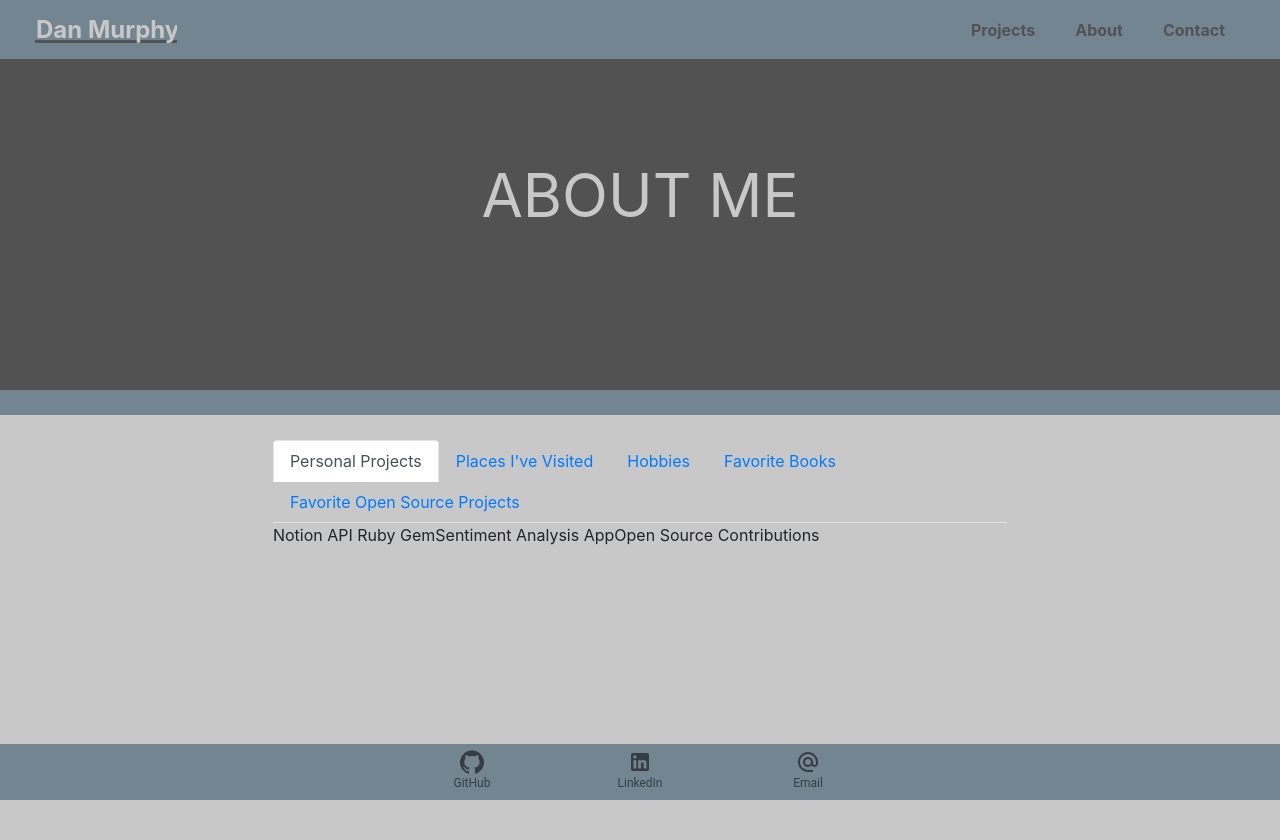
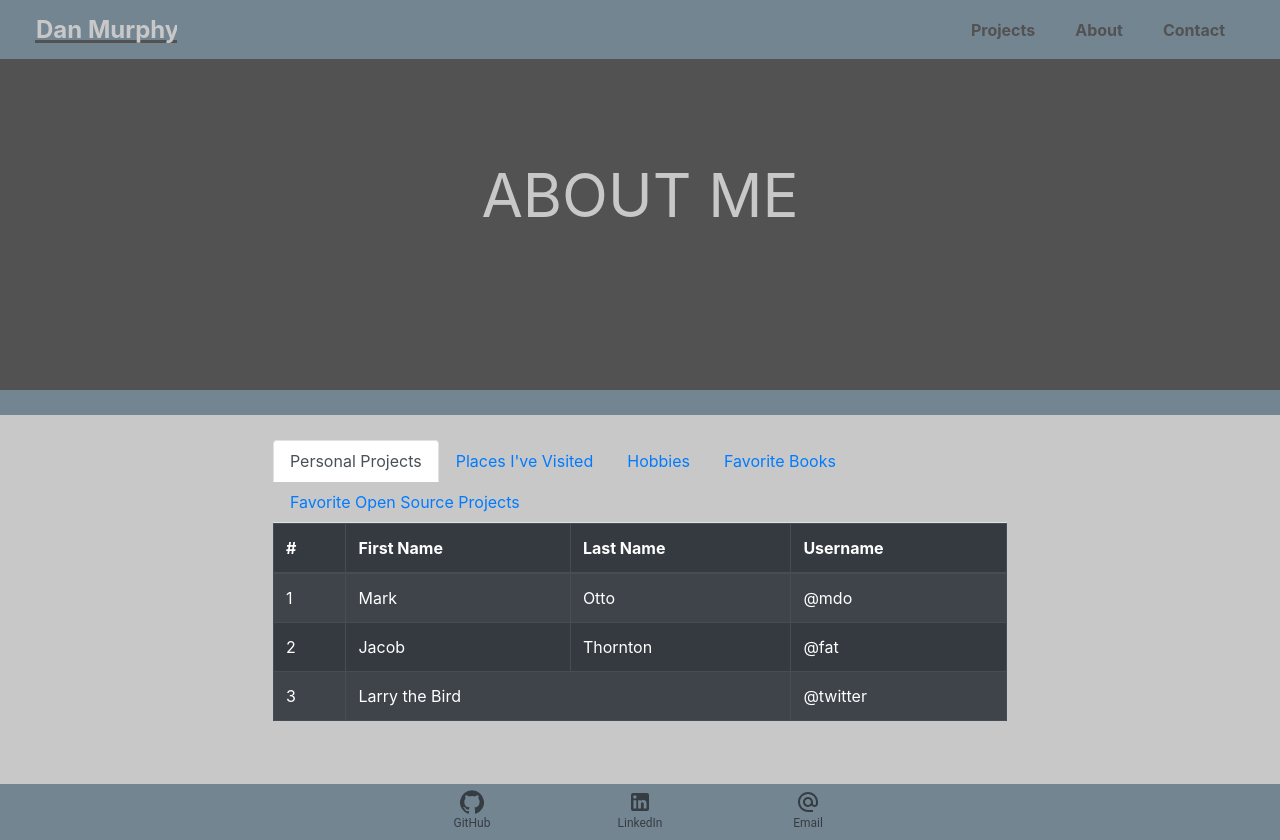
Before and after one commit to danmurphy1217/website, a React (Create React App) app: page /about in a window 1280 px wide. Before the commit the page ends 800 px from the top, so only its background shows below. Built offline with nearby package versions, Linux system fonts and the light colour scheme.

Commit message:
refactoring to build a plaintext page component that can be reused

```diff
--- a/package.json
+++ b/package.json
@@ -20,6 +20,7 @@
     "react-responsive-carousel": "^3.2.11",
     "react-router-dom": "^5.2.0",
     "react-scripts": "4.0.1",
+    "react-three-fiber": "^5.3.10",
     "styled-components": "^5.2.1",
     "three-orbit-controls": "^82.1.0",
     "three.js": "^0.77.1",
--- a/src/App.js
+++ b/src/App.js
@@ -5,13 +5,14 @@ import ContactPage from "./pages/Contact";
 import ProjectsPage from "./pages/Projects";
 import { Global } from "./styles/Global";
 
+
 function App() {
   return (
     <Router>
-        <Global/>
+      <Global />
       <Switch>
         <Route exact path="/" component={HomePage} />
-          <Route exact path="/projects" component={ ProjectsPage } />
+        <Route exact path="/projects" component={ProjectsPage} />
         <Route exact path="/about" component={AboutPage} />
         <Route exact path="/contact" component={ContactPage} />
       </Switch>
--- a/src/components/AboutMain.js
+++ b/src/components/AboutMain.js
@@ -1,10 +1,10 @@
 import React, { useState } from "react";
-import ListGroup from "react-bootstrap/ListGroup";
 import Row from "react-bootstrap/Row";
 import Col from "react-bootstrap/Col";
 import Tab from "react-bootstrap/Tab";
 import Tabs from "react-bootstrap/Tabs";
 import Card from "react-bootstrap/Card";
+import Table from "react-bootstrap/Table";
 
 export default function AboutMain() {
   const ListGroupItemsPlaintext = [
@@ -52,23 +52,63 @@ export default function AboutMain() {
 
   const [color, setColor] = useState(DefaultKeyColors);
 
+  function formatContents(plaintextContents) {
+    var mappedComponents = plaintextContents.map((component) => {
+      return <Card.Title>{component}</Card.Title>;
+    });
+
+    return mappedComponents;
+  }
+
   const ListGroupItemsFormatted = ListGroupItemsPlaintext.map(
     (itemPlaintext) => {
       return (
         <Tab eventKey={itemPlaintext} title={itemPlaintext}>
-          {ListGroupContentsPlaintext[itemPlaintext]}
+          <Table striped bordered hover variant="dark">
+            <thead>
+              <tr>
+                <th>#</th>
+                <th>First Name</th>
+                <th>Last Name</th>
+                <th>Username</th>
+              </tr>
+            </thead>
+            <tbody>
+              <tr>
+                <td>1</td>
+                <td>Mark</td>
+                <td>Otto</td>
+                <td>@mdo</td>
+              </tr>
+              <tr>
+                <td>2</td>
+                <td>Jacob</td>
+                <td>Thornton</td>
+                <td>@fat</td>
+              </tr>
+              <tr>
+                <td>3</td>
+                <td colSpan="2">Larry the Bird</td>
+                <td>@twitter</td>
+              </tr>
+            </tbody>
+          </Table>
         </Tab>
       );
     }
   );
 
   return (
-      <Row style={{display: "flex", alignItems: "center", justifyContent: "center"}}>
-        <Col sm={7}>
-            <Tabs>
-              {ListGroupItemsFormatted}
-            </Tabs>
-        </Col>
-      </Row>
+    <Row
+      style={{
+        display: "flex",
+        alignItems: "center",
+        justifyContent: "center",
+      }}
+    >
+      <Col sm={7} style={{ minHeight: "50vh", height: "auto" }}>
+        <Tabs>{ListGroupItemsFormatted}</Tabs>
+      </Col>
+    </Row>
   );
 }
--- /dev/null
+++ b/src/components/AboutPlaintext.js
@@ -0,0 +1,2 @@
+import styled from "styled-components";
+import Divider from "./extras/Divider";
--- a/src/components/Globe.js
+++ /dev/null
@@ -1,5 +0,0 @@
-import * as THREE from 'three.js';
-
-export default function Globe() {
-    return <h2>Globe Goes Here.</h2>
-  };
--- a/src/components/HomeSecondary.js
+++ /dev/null
@@ -1,43 +0,0 @@
-import styled from "styled-components";
-import Divider from "./extras/Divider";
-
-const SecondaryCard = styled.div`
-  background-color: ${(props) => props.color || "#748592"};
-`;
-
-const SupportingContentWrapper = styled.div`
-  display: flex;
-  background-color: #c8c8c8;
-  justify-content: center;
-  padding-bottom: 10%;
-`;
-
-const SupportContentText = styled.p`
-  padding-top: 2%;
-  font-size: 24px;
-  color: #525252;
-  width: 50%;
-`;
-
-const HomePageSupporters = () => {
-  return (
-    <SecondaryCard>
-      <Divider />
-      <SupportingContentWrapper>
-          <SupportContentText>
-          Hello&#128075; My name is Dan, and I'm a Senior at
-          <a href= "https://www.davidson.edu/" target="_blank" rel="noreferrer" style={{ color: "#748592", textDecoration: "underline", textDecorationColor: "#C8C8C8", fontWeight: "bold" }}>
-          {' '}Davidson College
-          </a>. I'm an Economics major, and I spend most of my time coding, reading, and working on
-          <a href= "/projects" target="_blank" rel="noreferrer" style={{ color: "#748592", textDecoration: "underline", textDecorationColor: "#C8C8C8", fontWeight: "bold" }}>
-          {' '}personal projects
-          </a>. I'm passionate about contributing to Open Source Software, designing accessible and easy-to-use Interfaces, and building a more equitable technoligical future.
-          <br/><br/>Learn more <a href= "/about" target="_blank" rel="noreferrer" style={{ color: "#748592", textDecoration: "underline", textDecorationColor: "#C8C8C8", fontWeight: "bold" }}>about me</a>
-          {' ' }and the things I'm <a href= "/projects" target="_blank" rel="noreferrer" style={{ color: "#748592", textDecoration: "underline", textDecorationColor: "#C8C8C8", fontWeight: "bold" }}>working on</a>!
-          </SupportContentText>
-      </SupportingContentWrapper>
-    </SecondaryCard>
-  );
-};
-
-export default HomePageSupporters;
--- /dev/null
+++ b/src/components/PageSupportingContent.js
@@ -0,0 +1,33 @@
+import styled from "styled-components";
+import Divider from "./extras/Divider";
+
+const SecondaryCard = styled.div`
+  background-color: ${(props) => props.color || "#748592"};
+`;
+
+const SupportingContentWrapper = styled.div`
+  display: flex;
+  background-color: #c8c8c8;
+  justify-content: center;
+  padding-bottom: 10%;
+`;
+
+const SupportingContentText = styled.p`
+  padding-top: 2%;
+  font-size: 24px;
+  color: #525252;
+  width: 50%;
+`;
+
+const PageSupportingContent = (props) => {
+  return (
+    <SecondaryCard>
+      <Divider />
+      <SupportingContentWrapper>
+        {props.content}
+      </SupportingContentWrapper>
+    </SecondaryCard>
+  );
+};
+
+export { PageSupportingContent, SupportingContentText };
--- a/src/pages/Home.js
+++ b/src/pages/Home.js
@@ -1,9 +1,81 @@
 import Header from "../components/Header";
 import { Descriptors } from "../components/HomeMain";
-import HomePageSupporters from "../components/HomeSecondary";
+import {PageSupportingContent, SupportingContentText} from "../components/PageSupportingContent";
 import { formatOf } from "../components/extras/customFormatters";
 import Footer from "../components/Footer";
-import Container from "../styles/Global"
+import Container from "../styles/Global";
+
+const pageContent = () => {
+  return (
+    <SupportingContentText>
+      Hello&#128075; My name is Dan, and I'm a Senior at
+      <a
+        href="https://www.davidson.edu/"
+        target="_blank"
+        rel="noreferrer"
+        style={{
+          color: "#748592",
+          textDecoration: "underline",
+          textDecorationColor: "#C8C8C8",
+          fontWeight: "bold",
+        }}
+      >
+        {" "}
+        Davidson College
+      </a>
+      . I'm an Economics major, and I spend most of my time coding, reading,
+      and working on
+      <a
+        href="/projects"
+        target="_blank"
+        rel="noreferrer"
+        style={{
+          color: "#748592",
+          textDecoration: "underline",
+          textDecorationColor: "#C8C8C8",
+          fontWeight: "bold",
+        }}
+      >
+        {" "}
+        personal projects
+      </a>
+      . I'm passionate about contributing to Open Source Software, designing
+      accessible and easy-to-use Interfaces, and building a more equitable
+      technoligical future.
+      <br />
+      <br />
+      Learn more{" "}
+      <a
+        href="/about"
+        target="_blank"
+        rel="noreferrer"
+        style={{
+          color: "#748592",
+          textDecoration: "underline",
+          textDecorationColor: "#C8C8C8",
+          fontWeight: "bold",
+        }}
+      >
+        about me
+      </a>{" "}
+      and the things I'm{" "}
+      <a
+        href="/projects"
+        target="_blank"
+        rel="noreferrer"
+        style={{
+          color: "#748592",
+          textDecoration: "underline",
+          textDecorationColor: "#C8C8C8",
+          fontWeight: "bold",
+        }}
+      >
+        working on
+      </a>
+      !
+    </SupportingContentText>
+  );
+};
 
 const HomePage = () => {
   return (
@@ -22,8 +94,8 @@ const HomePage = () => {
           loop: true,
         }}
       />
-      <HomePageSupporters />
-      <Footer/>
+      <PageSupportingContent content={pageContent()} />
+      <Footer />
     </Container>
   );
 };
```
Also changed, not shown: 2 other files (tests, documents, lock files or other folders). Lines whose indentation alone changed are shown as unchanged.
